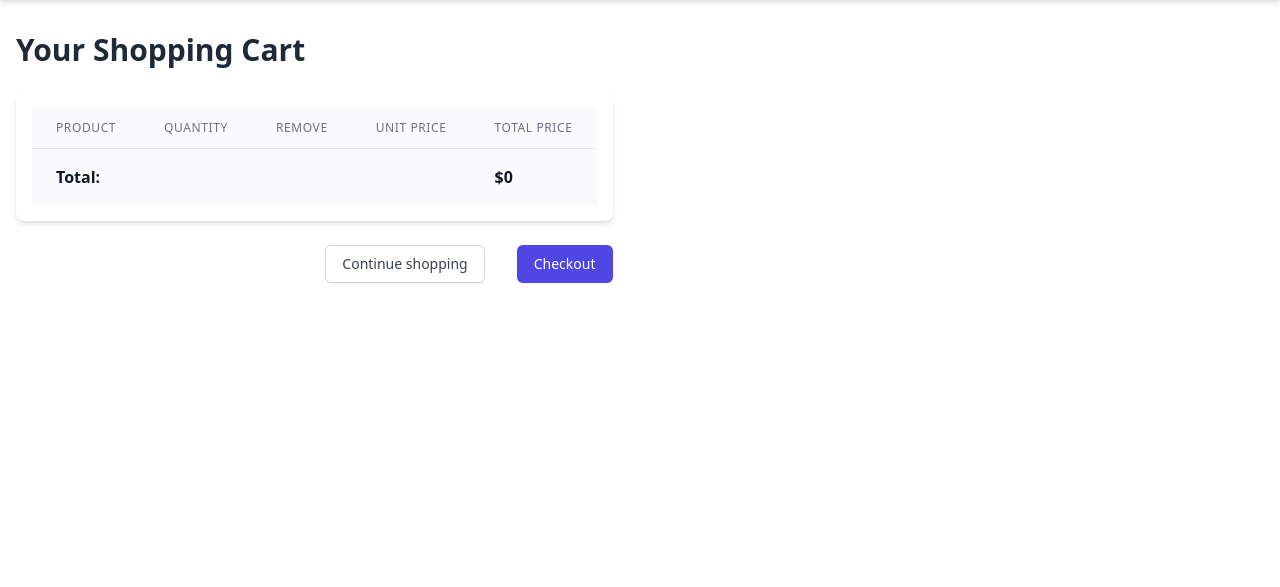
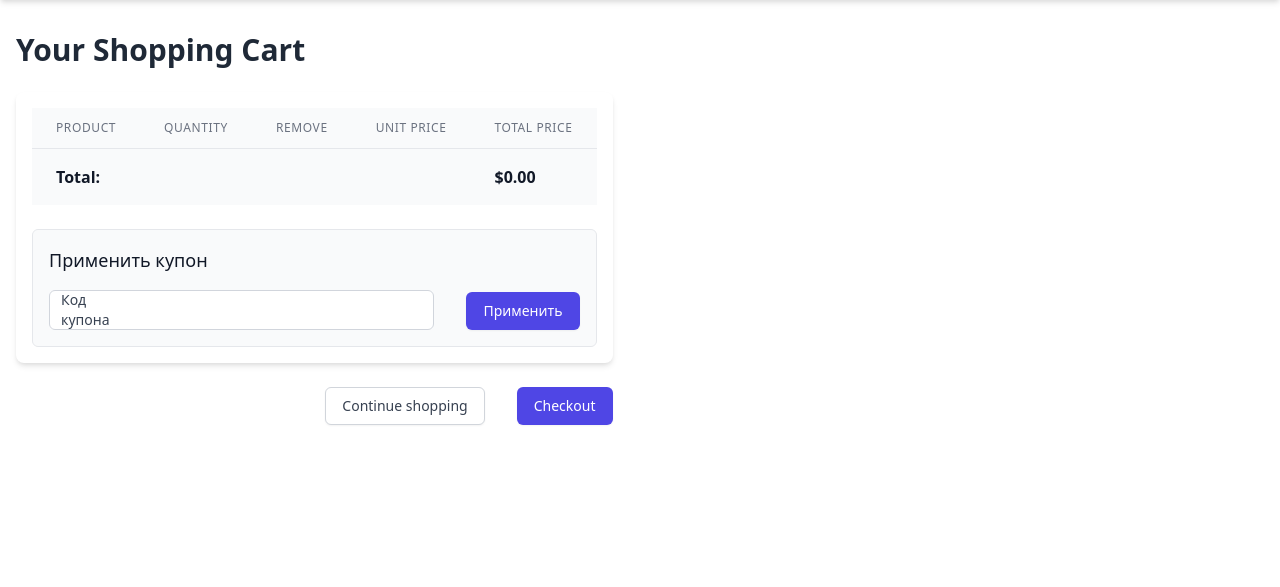
Before and after one commit to leonzag/giftshop, a Django app: page /cart/ in a window 1280 px wide. Shown: the part 66-653 px from the top of the page. Run offline with Django 5.2, Linux system fonts and the light colour scheme; parts of the project's set-up code (start-up, migrations or seed data) failed here and were passed over.

Commit message:
+ cart: coupons integrations

```diff
--- a/cart/cart.py
+++ b/cart/cart.py
@@ -2,6 +2,7 @@ from decimal import Decimal
 
 from django.conf import settings
 
+from coupons.models import Coupon
 from shop.models import Product
 
 
@@ -15,6 +16,7 @@ class Cart:
             cart = self.session[self.session_id] = {}
 
         self.cart = cart
+        self.coupon_id = self.session.get("coupon_id")
 
     def save(self):
         # Пометить сессию как "измененную", чтобы убедиться, что она сохранена
@@ -70,9 +72,9 @@ class Cart:
 
     def get_total_price(self):
         """
-        Подсчитать общую стоимость товаров в корзине.
+        Подсчитать общую стоимость товаров в корзине с учётом скидок.
         """
-        return sum(Decimal(item["price"]) * item["quantity"] for item in self.cart.values())
+        return self.get_total_price_without_discount() - self.get_discount()
 
     def clear(self):
         """
@@ -80,3 +82,27 @@ class Cart:
         """
         del self.session[settings.CART_SESSION_ID]
         self.save()
+
+    @property
+    def coupon(self) -> Coupon | None:
+        """
+        Купон, если он был добавлен
+        """
+        if not self.coupon_id:
+            return None
+        try:
+            return Coupon.objects.get(id=self.coupon_id)
+        except Coupon.DoesNotExist:
+            pass
+        return None
+
+    def get_discount(self) -> Decimal:
+        if self.coupon:
+            return (self.coupon.discount / Decimal(100)) * self.get_total_price_without_discount()
+        return Decimal(0)
+
+    def get_total_price_without_discount(self):
+        """
+        Подсчитать общую стоимость товаров в корзине без учёта скидок.
+        """
+        return sum(Decimal(item["price"]) * item["quantity"] for item in self.cart.values())
--- a/cart/templates/cart/cart/detail.html
+++ b/cart/templates/cart/cart/detail.html
@@ -53,12 +53,57 @@
                         <td class="px-6 py-4 whitespace-nowrap text-sm text-gray-500">${{ item.total_price }}</td>
                     </tr>
                 {% endfor %}
+
+                {% if cart.coupon %}
+                    <tr class="bg-gray-50">
+                        <td class="px-6 py-4 whitespace-nowrap text-base text-gray-900" colspan="4">Промежуточная сумма:</td>
+                        <td class="px-6 py-4 whitespace-nowrap text-base text-gray-900">${{ cart.get_total_price_without_discount|floatformat:"2" }}</td>
+                    </tr>
+                    <tr class="bg-gray-50">
+                        <td class="px-6 py-4 whitespace-nowrap text-base text-gray-900" colspan="4">
+                            "{{ cart.coupon.code }}" купон ({{ cart.coupon.discount }}% скидка)
+                        </td>
+                        <td class="px-6 py-4 whitespace-nowrap text-base font-medium text-red-600">
+                            -${{ cart.get_discount|floatformat:"2" }}
+                        </td>
+                    </tr>
+                {% endif %}
+
                 <tr class="bg-gray-50">
                     <td class="px-6 py-4 whitespace-nowrap text-base font-bold text-gray-900" colspan="4">Total:</td>
-                    <td class="px-6 py-4 whitespace-nowrap text-base font-bold text-gray-900">${{ cart.get_total_price }}</td>
+                    <td class="px-6 py-4 whitespace-nowrap text-base font-bold text-gray-900">${{ cart.get_total_price|floatformat:"2" }}</td>
                 </tr>
             </tbody>
         </table>
+
+        <div class="mt-6 p-4 border border-gray-200 rounded-md bg-gray-50">
+            <h3 class="text-lg font-medium text-gray-900 mb-4">Применить купон</h3>
+            <form action="{% url "coupons:apply" %}" method="post" class="flex items-end space-x-4">
+                {% for field in coupon_apply_form %}
+                    <div class="flex flex-grow rounded-md bg-white pl-3 outline-1 -outline-offset-1 outline-gray-300 has-[input:focus-within]:outline-2 has-[input:focus-within]:-outline-offset-2 has-[input:focus-within]:outline-indigo-600">
+                        <label for="{{ field.id_for_label }}" class="block text-sm font-medium text-gray-700">{{ field.label }}</label>
+                        {{ field | add_class:"mt-1 block w-full pl-3 pr-10 py-2 text-base border-gray-300 focus:outline-none focus:ring-indigo-500 focus:border-indigo-500 sm:text-sm rounded-md" }}
+                        {% if field.errors %}
+                            {% for error in field.errors %}
+                                <p class="mt-1 text-sm text-red-600">{{ error }}</p>
+                            {% endfor %}
+                        {% endif %}
+                    </div>
+                {% endfor %}
+                <button type="submit" class="inline-flex items-center px-4 py-2 border border-transparent shadow-sm text-sm font-medium rounded-md text-white bg-indigo-600 hover:bg-indigo-700 focus:outline-none focus:ring-2 focus:ring-offset-2 focus:ring-indigo-500">
+                    Применить
+                </button>
+                {% csrf_token %}
+            </form>
+            {# Если есть общие ошибки формы (например, неверный код купона) #}
+            {% if coupon_apply_form.non_field_errors %}
+                <div class="mt-2 text-sm text-red-600">
+                    {% for error in coupon_apply_form.non_field_errors %}
+                        <p>{{ error }}</p>
+                    {% endfor %}
+                </div>
+            {% endif %}
+        </div>
     </div>
 
     <div class="flex justify-end space-x-4">
--- a/cart/views.py
+++ b/cart/views.py
@@ -1,6 +1,7 @@
 from django.shortcuts import get_object_or_404, redirect, render
 from django.views.decorators.http import require_POST
 
+from coupons.forms import CouponApplyForm
 from shop.models import Product
 
 from .cart import Cart
@@ -40,4 +41,13 @@ def cart_detail(request):
             }
         )
 
-    return render(request, "cart/cart/detail.html", {"cart": cart})
+    coupon_apply_form = CouponApplyForm()
+
+    return render(
+        request,
+        "cart/cart/detail.html",
+        {
+            "cart": cart,
+            "coupon_apply_form": coupon_apply_form,
+        },
+    )
```
